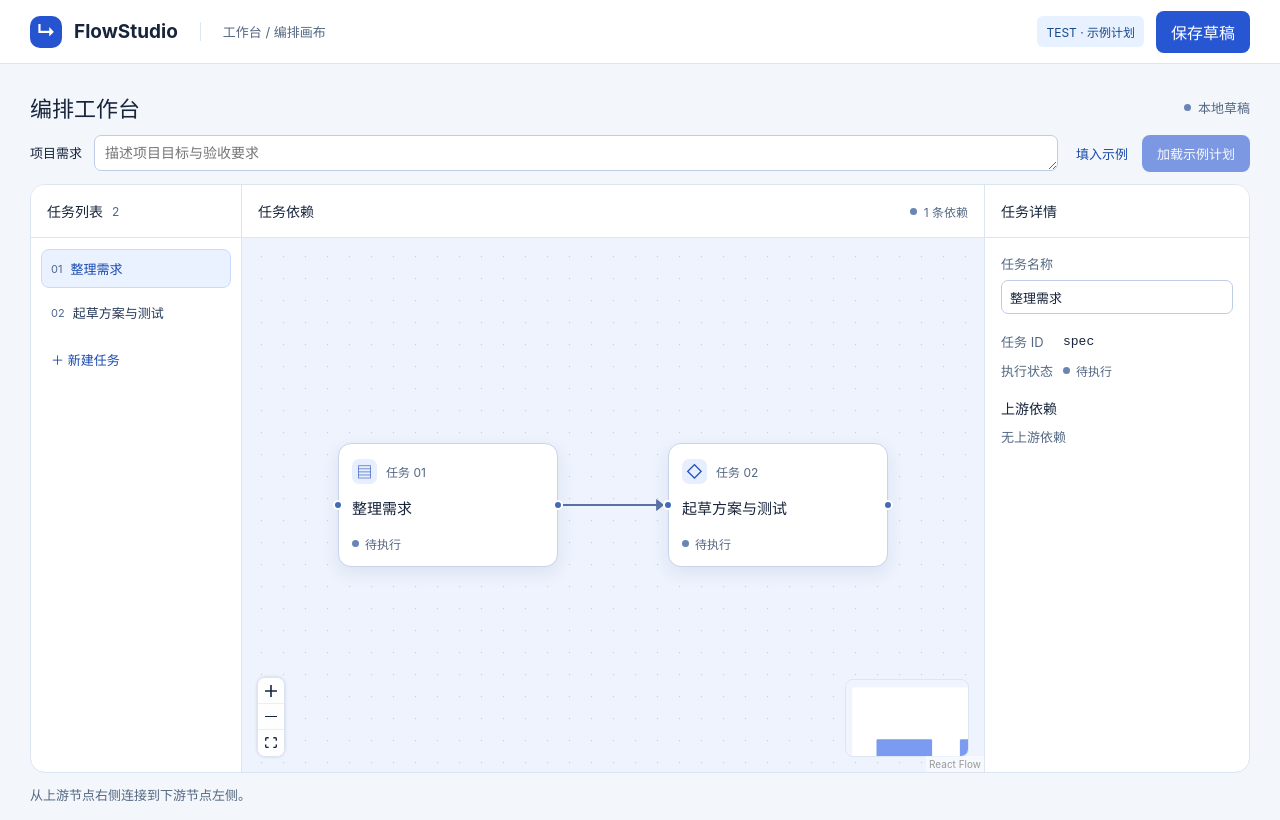
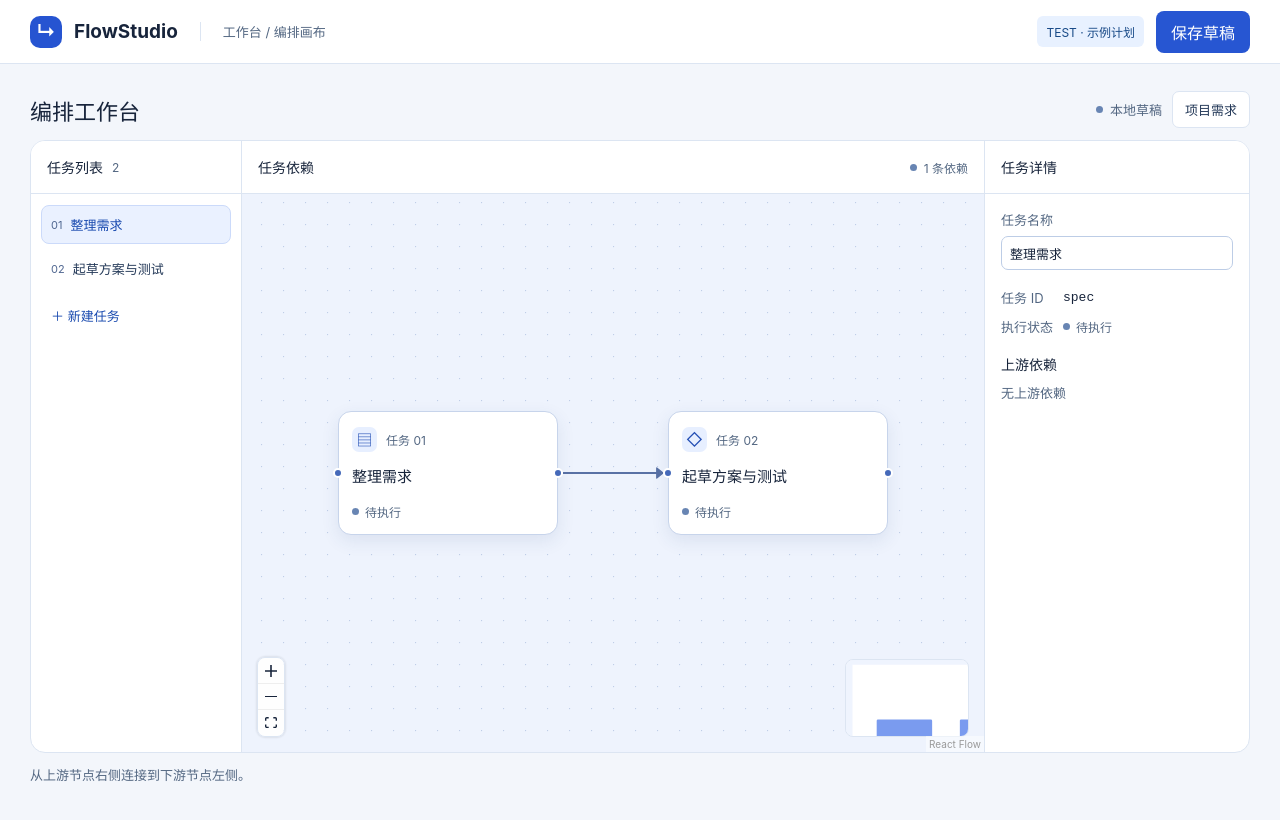
Before and after one commit to cocoliler/SE-lib, a React (Vite) app in the folder frontend/: page / in a window 1280 px wide. Built offline with nearby package versions, Linux system fonts and the light colour scheme.

Commit message:
refactor(editor): open goal settings on demand

```diff
--- a/frontend/src/main.tsx
+++ b/frontend/src/main.tsx
@@ -73,6 +73,8 @@ function Editor() {
   const [selectedId, setSelectedId] = useState<string | null>(draft.plan.tasks[0].id);
   const [notice, setNotice] = useState('');
   const [dirty, setDirty] = useState(false);
+  const goalDialog = useRef<HTMLDialogElement>(null);
+  const goalInput = useRef<HTMLTextAreaElement>(null);
   const clickStart = useRef<OnConnectStartParams | null>(null);
   useEffect(() => {
     if (!dirty) return;
@@ -153,6 +155,7 @@ function Editor() {
       requestAnimationFrame(() => void fitView({ padding: 0.24, duration: 200, maxZoom: 1 }));
     }
     setNotice('当前画布已显示 TEST 示例计划。');
+    goalDialog.current?.close();
   }
 
   function addTask() {
@@ -186,25 +189,40 @@ function Editor() {
     <main>
       <section className="project">
         <h1>编排工作台</h1>
-        <span className="draft-state"><i />{dirty ? '有未保存的修改' : '本地草稿'}</span>
+        <div className="project-actions">
+          <span className="draft-state"><i />{dirty ? '未保存' : '本地草稿'}</span>
+          <button type="button" className="secondary" aria-haspopup="dialog"
+            onClick={() => {
+              goalDialog.current?.showModal();
+              goalInput.current?.focus();
+            }}>项目需求</button>
+        </div>
       </section>
+      <dialog ref={goalDialog} className="goal-dialog" aria-labelledby="goal-title">
       <form className="goal-form" onSubmit={(event) => {
         event.preventDefault();
         loadExample();
       }}>
-        <label htmlFor="goal">项目需求</label>
-        <textarea id="goal" rows={1} maxLength={GOAL_LIMIT} value={goal}
-          aria-description="加载时使用固定的 TEST 示例。需求可随草稿保存。"
+        <header className="goal-header">
+          <h2 id="goal-title">项目需求</h2>
+          <button type="button" className="close-dialog" aria-label="关闭项目需求"
+            onClick={() => goalDialog.current?.close()}>×</button>
+        </header>
+        <textarea ref={goalInput} id="goal" aria-label="需求描述" rows={5} maxLength={GOAL_LIMIT} value={goal}
+          aria-describedby="goal-mode"
           placeholder="描述项目目标与验收要求"
           onChange={(event) => editGoal(event.target.value)} />
         <div className="goal-actions">
+          <span id="goal-mode">TEST 模式 · 固定示例</span>
           <button type="button" className="text-button" disabled={goal === EXAMPLE_GOAL} onClick={() => {
             if (goal.trim() && !window.confirm('用示例需求替换当前填写的内容？')) return;
             editGoal(EXAMPLE_GOAL);
           }}>填入示例</button>
+          <button type="button" className="secondary" onClick={() => goalDialog.current?.close()}>返回画布</button>
           <button className="primary" type="submit" disabled={!goal.trim()}>加载示例计划</button>
         </div>
       </form>
+      </dialog>
       <div className="editor">
         <aside className="tasks" aria-label="任务列表">
           <div className="panel-heading"><h2>任务列表</h2><span>{plan.tasks.length}</span></div>
--- a/frontend/src/style.css
+++ b/frontend/src/style.css
@@ -28,14 +28,23 @@ h1 { font-size: 22px; margin: 0; }
 p { margin: 0; }
 .project p, .draft-state, footer { color: var(--muted); font-size: 13px; }
 .draft-state { display: flex; align-items: center; gap: 7px; white-space: nowrap; }
-.goal-form { display: grid; grid-template-columns: auto minmax(0, 1fr) auto; gap: 12px; align-items: start; margin-bottom: 12px; }
-.goal-form label { align-self: start; line-height: 36px; font-size: 13px; font-weight: 650; }
-.goal-actions { display: flex; align-items: center; justify-content: end; gap: 8px; }
+.project-actions, .goal-header, .goal-actions { display: flex; align-items: center; gap: 10px; }
+.secondary { background: white; color: #243958; padding: 8px 12px; border: 1px solid var(--line); border-radius: 7px; font-size: 13px; white-space: nowrap; }
+.secondary:hover { background: #f0f5ff; }
+.goal-dialog { width: min(520px, calc(100% - 24px)); max-height: calc(100% - 24px); padding: 0; color: inherit; border: 1px solid var(--line); border-radius: 13px; box-shadow: 0 18px 64px #17243b32; }
+.goal-dialog::backdrop { background: #17243b55; }
+.goal-form { padding: 16px; }
+.goal-header { justify-content: space-between; margin-bottom: 10px; }
+.goal-header h2 { font-size: 16px; }
+.close-dialog { width: 32px; height: 32px; padding: 0; border: 0; border-radius: 6px; background: transparent; color: var(--muted); font-size: 22px; }
+.close-dialog:hover { background: #f0f5ff; }
+.goal-actions { justify-content: flex-end; flex-wrap: wrap; margin-top: 12px; }
+.goal-actions span { margin-right: auto; color: var(--muted); font-size: 12px; }
 .goal-actions button { font-size: 13px; min-height: 36px; white-space: nowrap; }
-.goal-form textarea { display: block; width: 100%; min-height: 36px; padding: 7px 10px; resize: vertical; border: 1px solid #bdcde6; border-radius: 7px; color: inherit; background: white; font-size: 14px; line-height: 20px; }
+.goal-form textarea { display: block; width: 100%; min-height: 100px; max-height: 45dvh; padding: 8px 10px; resize: vertical; border: 1px solid #bdcde6; border-radius: 7px; color: inherit; background: white; font-size: 14px; line-height: 20px; }
 .goal-form textarea:focus-visible { outline-width: 1px; outline-offset: 1px; }
 i { background: #6885b3; height: 7px; width: 7px; border-radius: 50%; display: inline-block; flex: none; }
-.editor { display: grid; grid-template-columns: minmax(160px, 210px) minmax(380px, 1fr) minmax(216px, 264px); height: max(520px, calc(100dvh - 211px)); overflow: hidden; border: 1px solid var(--line); border-radius: 15px; background: white; }
+.editor { display: grid; grid-template-columns: minmax(160px, 210px) minmax(380px, 1fr) minmax(216px, 264px); height: max(520px, calc(100dvh - 187px)); overflow: hidden; border: 1px solid var(--line); border-radius: 15px; background: white; }
 .tasks, .details { min-width: 0; overflow: auto; }
 .panel-heading, .graph-bar { height: 53px; padding: 0 16px; display: flex; align-items: center; gap: 9px; border-bottom: 1px solid var(--line); background: white; }
 h2, h3 { margin: 0; font-size: 14px; }
@@ -82,6 +91,5 @@ footer { margin-top: 12px; display: flex; gap: 10px; justify-content: space-betw
   .breadcrumb { display: none; }
   .editor { grid-template-columns: minmax(0, 1fr); height: auto; }
   .graph { min-height: 400px; border: 0; border-block: 1px solid var(--line); }
-  .goal-form { grid-template-columns: minmax(0, 1fr); gap: 6px; }
-  .goal-form label { line-height: 20px; }
+  .goal-actions span { flex-basis: 100%; }
 }
```
Also changed, not shown: 1 other file (tests, documents, lock files or other folders).
